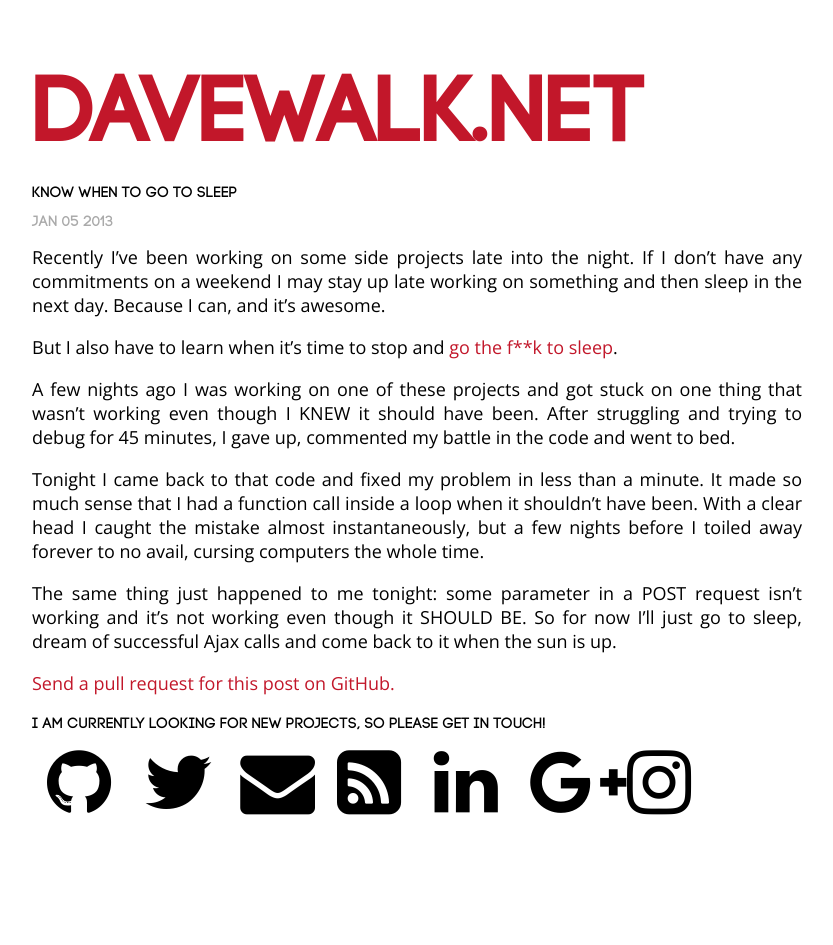
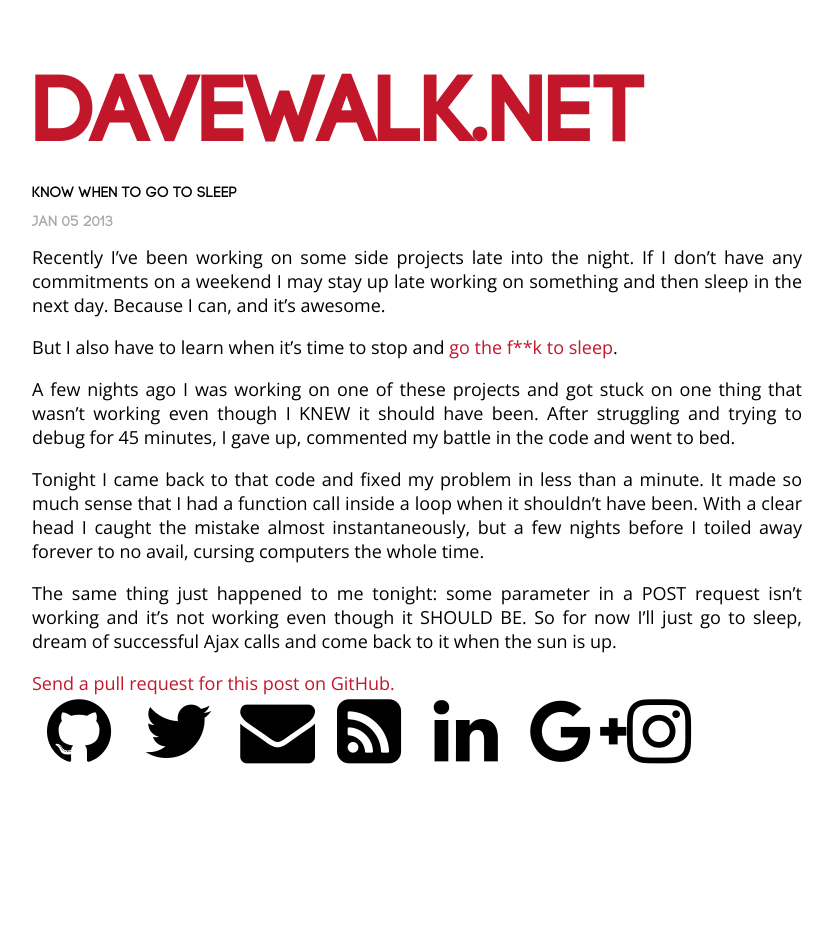
Before and after one commit to hamhands/davewalk.net, a Jekyll site: the page built from _posts/2013-01-05-know-when-to-go-to-sleep.md, in a window 1280 px wide. Shown: the whole page, without its empty margins (223-1056 px from the left). Built offline with Jekyll 4.4.1, drawn with Linux system fonts in a browser that asks for light colours; nearby versions of some CDN libraries; Markdown is read by kramdown in place of the engine named in the settings.

Commit message:
Moving the contact line out of the footer so that it only shows up on the home page

```diff
--- a/_includes/footer.html
+++ b/_includes/footer.html
@@ -1,4 +1,3 @@
-<h1>I am currently looking for new projects, so please get in touch!</h1>
 <div class="row">
 	<div><a class="col-md-1 fa fa-github fa-5x" href="http://github.com/davewalk"></a></div>
 	<div><a class="col-md-1 fa fa-twitter fa-5x" href="http://twitter.com/ddw17"></a></div>
--- a/index.html
+++ b/index.html
@@ -13,4 +13,5 @@
       <li><span>{{ post.date | date: "%b %d %Y" }}</span> &raquo; <a href="{{ post.url }}">{{ post.title }}</a></li>
     {% endfor %}
   </ul>
+  <h1>I am currently looking for new projects, so please get in touch!</h1>
 </div>
```
